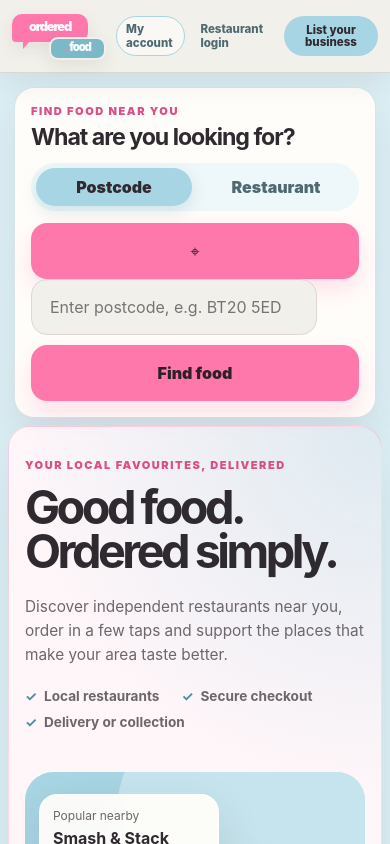
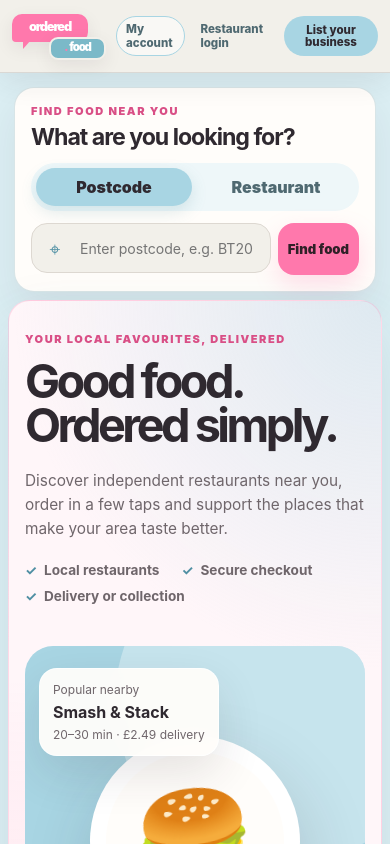
Before and after one commit to MaviUK/refreshabin, a React (Vite) app in the folder apps/restaurant/: page / in a window 390 px wide. Shown: the top 844 px of the page. Built offline with nearby package versions, Linux system fonts and the light colour scheme; no server answers.

Commit message:
Compact homepage search row

```diff
--- a/apps/restaurant/src/home/HomeSearch.css
+++ b/apps/restaurant/src/home/HomeSearch.css
@@ -54,18 +54,29 @@
 .home-discovery-search {
   display: grid;
   grid-template-columns: minmax(0, 1fr) auto;
-  gap: 10px;
+  gap: 8px;
+  align-items: stretch;
+}
+
+.home-search-input-wrap {
+  position: relative;
+  min-width: 0;
 }
 
 .home-discovery-search input {
+  width: 100%;
   min-width: 0;
-  min-height: 56px;
-  padding: 0 18px;
+  min-height: 52px;
+  padding: 0 16px;
   border: 1px solid #ddd8d1;
   border-radius: 16px;
   background: #F2F0EA;
   font-size: 1rem;
   outline: 0;
+}
+
+.home-discovery-search input.has-location-button {
+  padding-left: 52px;
 }
 
 .home-discovery-search input:focus {
@@ -74,20 +85,49 @@
   box-shadow: 0 0 0 4px rgba(255, 120, 172, 0.15);
 }
 
-.home-discovery-search button {
-  min-width: 132px;
-  min-height: 56px;
-  padding: 0 22px;
+.home-inline-location-button {
+  position: absolute;
+  left: 8px;
+  top: 50%;
+  z-index: 2;
+  width: 36px;
+  height: 36px;
+  display: grid;
+  place-items: center;
+  padding: 0;
+  transform: translateY(-50%);
+  border: 0;
+  border-radius: 50%;
+  background: transparent;
+  color: #4f8fa3;
+  font-size: 1.2rem;
+  font-weight: 900;
+  box-shadow: none;
+}
+
+.home-inline-location-button:hover:not(:disabled) {
+  background: rgba(168, 213, 227, 0.35);
+}
+
+.home-inline-location-button:disabled {
+  opacity: 0.55;
+}
+
+.home-search-submit {
+  min-width: 96px;
+  min-height: 52px;
+  padding: 0 16px;
   border: 0;
   border-radius: 16px;
   background: #FF78AC;
   color: #2f2027;
   font-weight: 900;
   box-shadow: 0 10px 24px rgba(255, 120, 172, 0.22);
+  white-space: nowrap;
 }
 
-.home-location-button {
-  margin-top: 10px;
+.location-error {
+  margin-top: 8px !important;
 }
 
 .home-hero {
@@ -139,11 +179,29 @@
   }
 
   .home-discovery-search {
-    grid-template-columns: 1fr;
+    grid-template-columns: minmax(0, 1fr) auto;
+    gap: 7px;
   }
 
-  .home-discovery-search button {
-    width: 100%;
+  .home-search-submit {
+    min-width: 82px;
+    padding: 0 12px;
+    font-size: 0.9rem;
+  }
+
+  .home-discovery-search input {
+    min-height: 50px;
+    font-size: 0.94rem;
+  }
+
+  .home-inline-location-button {
+    width: 34px;
+    height: 34px;
+    left: 7px;
+  }
+
+  .home-discovery-search input.has-location-button {
+    padding-left: 48px;
   }
 
   .home-hero {
@@ -161,3 +219,15 @@
     line-height: 1.55;
   }
 }
+
+@media (max-width: 390px) {
+  .home-search-submit {
+    min-width: 72px;
+    padding: 0 10px;
+    font-size: 0.82rem;
+  }
+
+  .home-discovery-search input {
+    font-size: 0.88rem;
+  }
+}
```
